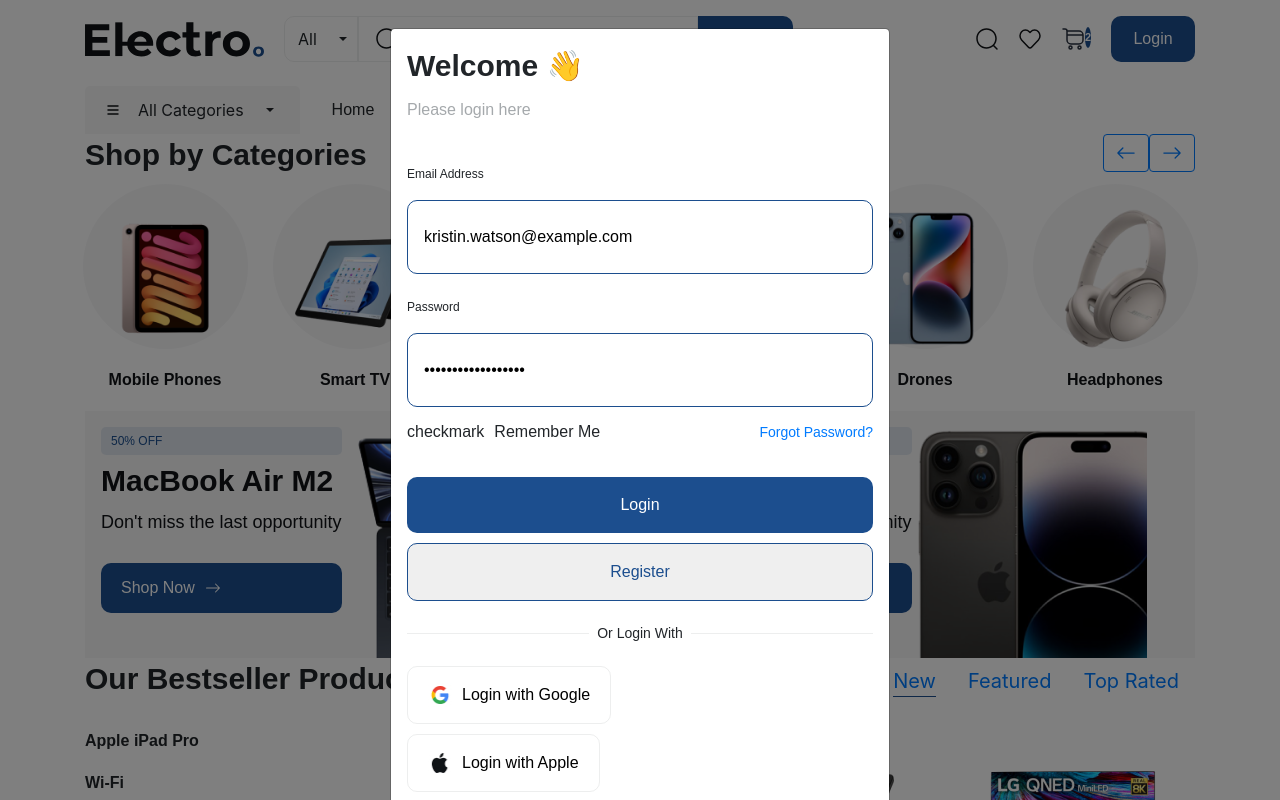
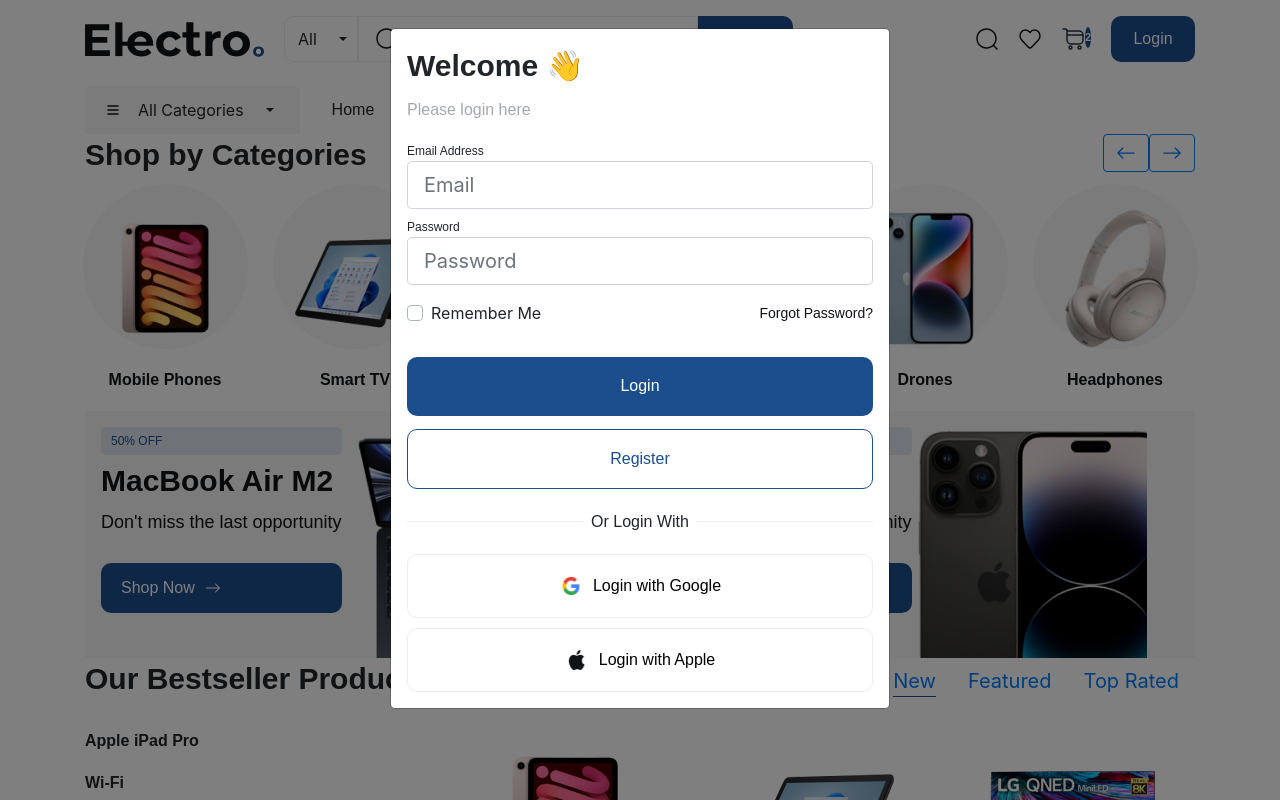
Before and after one commit to arshiashafiei/webdev-online-shop, a Nuxt app in the folder electro-shop-nuxt/: page / in a window 1280 px wide. Both pictures are taken after a click on the button "Login". Shown: the top 800 px of the page. Built offline with nearby package versions, Linux system fonts and the light colour scheme.

Commit message:
polish login

```diff
--- a/electro-shop-nuxt/components/Login.vue
+++ b/electro-shop-nuxt/components/Login.vue
@@ -6,15 +6,19 @@
         <p class="login-description">Please login here</p>
         <form class="login-form">
           <label for="email" class="input-label">Email Address</label>
-          <input type="email" id="email" class="input-field" value="kristin.watson@example.com" />
+          <!-- <input type="email" id="email" class="input-field" value="kristin.watson@example.com" /> -->
+          <b-form-input class="mb-2" id="email" type="email" placeholder="Email" size="lg"></b-form-input>
           <label for="password" class="input-label">Password</label>
-          <input type="password" id="password" class="input-field" value="••••••••••••••••••" />
+          <!-- <input type="password" id="password" class="input-field" value="••••••••••••••••••" /> -->
+          <b-form-input class="mb-2" id="password" type="password" placeholder="Password" size="lg"></b-form-input>
           <div class="form-options">
             <div class="remember-me">
-              <!-- need to add checkmark -->checkmark
-              <span class="remember-me-text">Remember Me</span>
+              <b-form-checkbox class="mt-2" id="checkbox">
+                Remember Me
+              </b-form-checkbox>
+              <!-- <span class="remember-me-text">Remember Me</span> -->
             </div>
-            <a href="#" class="forgot-password">Forgot Password?</a>
+            <a href="#" class="forgot-password mt-2">Forgot Password?</a>
           </div>
           <button type="submit" class="login-button">Login</button>
           <button type="button" class="register-button">Register</button>
@@ -24,6 +28,7 @@
           <span class="separator-text">Or Login With</span>
           <hr class="separator-line" />
         </div>
+        <div class="d-flex flex-column">
           <button type="button" class="social-login google-login">
             <img src="/login/google.jpg" alt="google icon" class="social-icon" />
             <span class="social-text">Login with Google</span>
@@ -32,6 +37,7 @@
             <img src="/login/apple.jpg" alt="apple icon" class="social-icon" />
             <span class="social-text">Login with Apple</span>
           </button>
+        </div>
       </div>
     </b-modal>
     <b-button v-b-modal.login-modal class="login-button-navbar">Login</b-button>
@@ -64,8 +70,8 @@
   max-width: 420px;
   padding: 20px;
   border: 1px solid rgba(165, 169, 172, 0.2);
-  border-radius: 16px;
-  background-color: var(--White-500, #fff);
+  border-radius: 2rem;
+  background-color: white;
   box-shadow: 0px 10px 40px -4px rgba(16, 24, 40, 0.02), 0px 8px 8px -4px rgba(16, 24, 40, 0.02);
   color: var(--Dark-500, #101316);
   font-weight: 400;
@@ -86,13 +92,13 @@
 }
 
 .input-label {
-  margin-top: 23px;
   font: 12px/167% Montserrat, sans-serif;
+  margin-bottom: 0;
 }
 
 .input-field {
-  margin-top: 8px;
-  padding: 21px 16px;
+  margin-bottom: 1rem;
+  padding: 1rem;
   border: 1px solid rgba(28, 78, 142, 1);
   border-radius: 10px;
   font: 16px/187.5% Montserrat, sans-serif;
@@ -103,14 +109,10 @@
   display: flex;
   justify-content: space-between;
   align-items: center;
-  margin-top: 10px;
 }
 
 .remember-me {
-  display: flex;
-  align-items: center;
-  gap: 10px;
-  font: 16px/30px Montserrat, sans-serif;
+  font: Montserrat, sans-serif;
 }
 
 .checkbox-icon {
@@ -123,15 +125,13 @@
 .forgot-password {
   font: 14px/24px Montserrat, sans-serif;
   text-align: right;
+  color: #101316;
 }
 
 .login-button,
 .register-button {
-  display: flex;
-  justify-content: center;
-  align-items: center;
-  margin-top: 30px;
-  padding: 13px 20px;
+  margin-top: 2rem;
+  padding: 0.9rem;
   border: none;
   border-radius: 10px;
   font: 16px/30px Montserrat, sans-serif;
@@ -140,25 +140,24 @@
 }
 
 .login-button {
-  background-color: var(--Primary-500, #1c4e8e);
-  color: var(--White-500, #fff);
+  background-color: #1c4e8e;
+  color: white;
 }
 
 .register-button {
-  margin-top: 10px;
+  margin-top: 0.8rem;
   border: 1px solid rgba(28, 78, 142, 1);
-  color: var(--Primary-500, #1c4e8e);
+  color: #1c4e8e;
+  background-color: white;
 }
 
 .separator {
   display: flex;
   align-items: center;
   justify-content: center;
-  margin-top: 16px;
-  gap: 8px;
-  font-size: 14px;
+  margin-top: 1rem;
+  gap: 0.5rem;
   text-align: center;
-  line-height: 24px;
 }
 
 .separator-line {
@@ -176,8 +175,7 @@
   display: flex;
   justify-content: center;
   align-items: center;
-  margin-top: 16px;
-  padding: 13px 20px;
+  padding: 1rem;
   border: 1px solid rgba(165, 169, 172, 0.2);
   border-radius: 10px;
   font: 16px/30px Montserrat, sans-serif;
@@ -186,11 +184,11 @@
 }
 
 .google-login {
-  margin-top: 16px;
+  margin-top: 1rem;
 }
 
 .apple-login {
-  margin-top: 10px;
+  margin-top: 0.6rem;
 }
 
 .social-icon {
```
Lines whose indentation alone changed are shown as unchanged.
